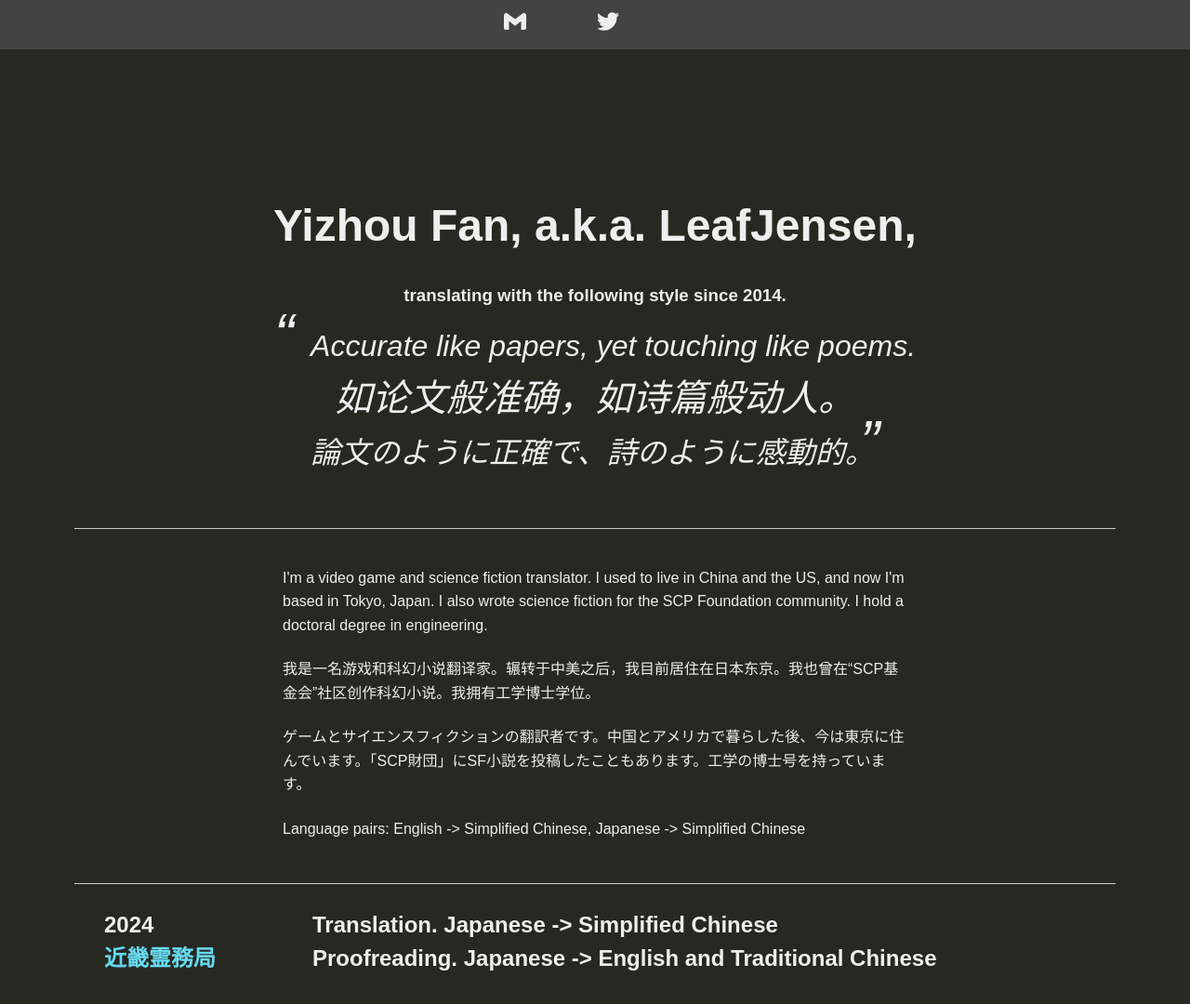
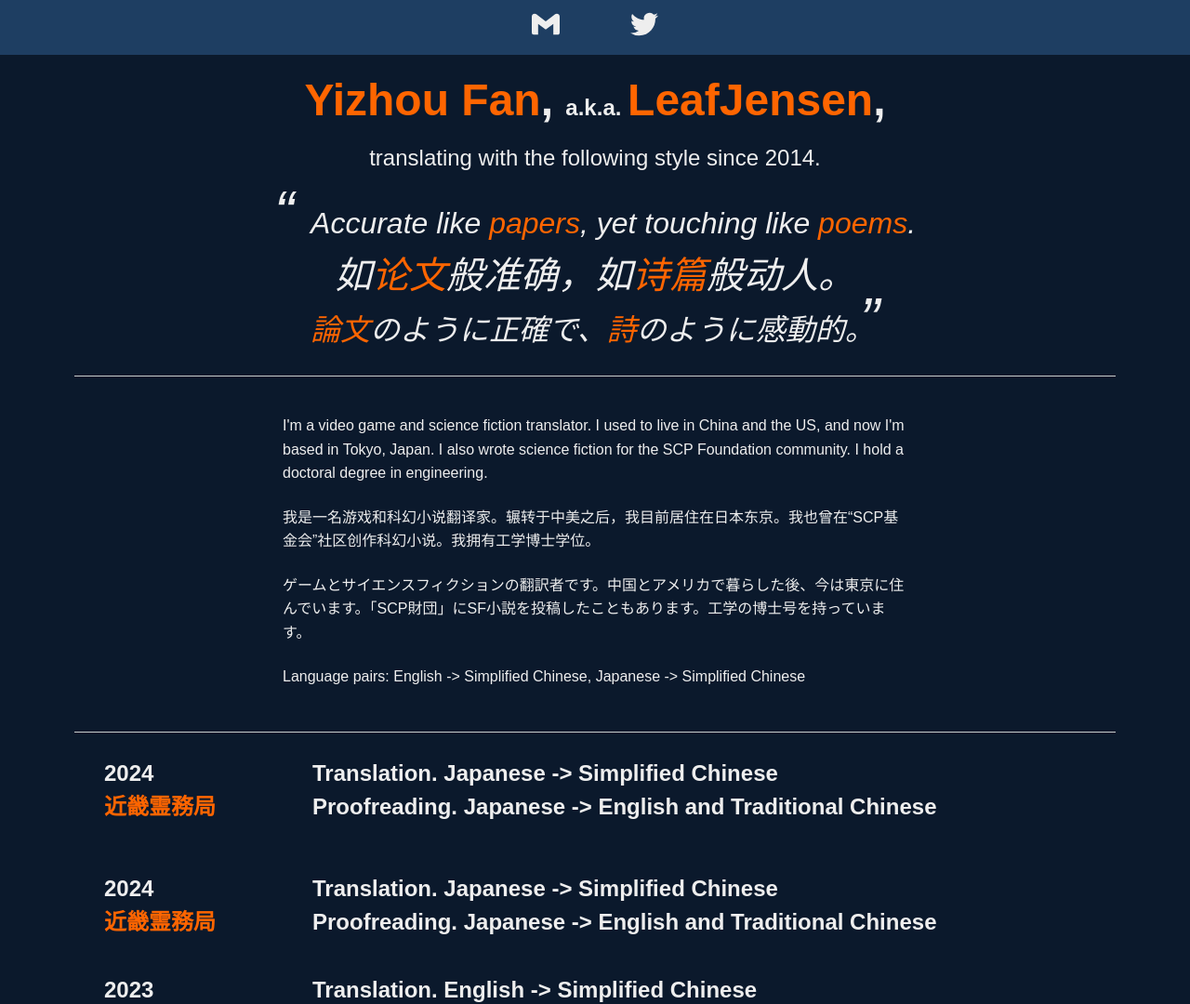
Before and after one commit to YizhouFan/yizhoufan.github.io, a plain HTML site: page index.html in a window 1280 px wide. Shown: the top 1080 px of the page at 93% size. Drawn offline with Linux system fonts and the light colour scheme; a web font is replaced by a local one.

Commit message:
update index.html

```diff
--- a/index.html
+++ b/index.html
@@ -1,14 +1,13 @@
 <!DOCTYPE html>
 <html domain lang="en">
-
     <head>
         <!-- Google tag (gtag.js) -->
-        <script async src="https://www.googletagmanager.com/gtag/js?id=G-CHQNX8QWME"></script>
+        <script async
+            src="https://www.googletagmanager.com/gtag/js?id=G-CHQNX8QWME"></script>
         <script>
             window.dataLayer = window.dataLayer || [];
             function gtag(){dataLayer.push(arguments);}
             gtag('js', new Date());
-
             gtag('config', 'G-CHQNX8QWME');
         </script>
         <meta charset="utf-8">
@@ -35,16 +34,25 @@
         <link href="/" rel="preconnect" crossorigin>
         <link href="/fonts/nunito-sans-v11-latin-regular.woff2" rel="preload"
             crossorigin as="font" type="font/woff2">
-            <link href="https://fonts.googleapis.com/css2?family=Noto+Sans+JP:wght@400;700&family=Sawarabi+Mincho&display=swap" rel="stylesheet">
-            <link href="https://fonts.googleapis.com/css2?family=Tisa+Sans+JP&display=swap" rel="stylesheet">
-            <link href="https://fonts.googleapis.com/css2?family=Kosugi+Maru&display=swap" rel="stylesheet">
-            <link href="https://fonts.googleapis.com/css2?family=M+PLUS+1p:wght@300;400;700&display=swap" rel="stylesheet">
+        <link
+            href="https://fonts.googleapis.com/css2?family=Noto+Sans+JP:wght@400;700&family=Sawarabi+Mincho&display=swap"
+            rel="stylesheet">
+        <link
+            href="https://fonts.googleapis.com/css2?family=Tisa+Sans+JP&display=swap"
+            rel="stylesheet">
+        <link
+            href="https://fonts.googleapis.com/css2?family=Kosugi+Maru&display=swap"
+            rel="stylesheet">
+        <link
+            href="https://fonts.googleapis.com/css2?family=M+PLUS+1p:wght@300;400;700&display=swap"
+            rel="stylesheet">
         <style>
         :root {
             --primary: #66d8ee;
+            --highlight: #FF6500;
             --font-primary: #eee;
-            --bg-primary: #272822;
-            --bg-secondary: #444343;
+            --bg-primary: #0B192C;
+            --bg-secondary: #1E3E62;
             --main-width: calc(100vw - 3em)
         }
 
@@ -82,34 +90,6 @@
             z-index: 1000
         }
 
-        #header-title {
-            display: flex;
-            align-items: center;
-            width: 100%;
-            justify-content: space-around
-        }
-
-        #header-title h1 {
-            margin-right: 1rem
-        }
-
-        #header-title img {
-            border-radius: 50%
-        }
-
-        #header-title picture {
-            width: 21%
-        }
-
-        #nav {
-            z-index: 2;
-            position: relative
-        }
-
-        #posts li {
-            margin-bottom: .5em
-        }
-
         html {
             -webkit-text-size-adjust: 100%;
             line-height: 1.15;
@@ -134,7 +114,7 @@
 
         a {
             background-color: transparent;
-            color: var(--primary);
+            color: var(--highlight);
             text-decoration: none
         }
 
@@ -185,7 +165,7 @@
         }
 
         h1 {
-            line-height: 2.4rem;
+            line-height: 3.5rem;
             margin-bottom: 1.36rem
         }
 
@@ -236,7 +216,7 @@
             flex-direction: column;
             font-weight: 300;
             margin: 0 auto;
-            padding: 4.5em 1.5em 3em;
+            padding: 1em 1em 1em;
             text-align: center;
             width: 45em
         }
@@ -260,7 +240,7 @@
         }
 
         header nav a:first-of-type {
-            margin-left: auto
+            margin-left: 5em
         }
 
         header nav a:last-of-type {
@@ -342,13 +322,23 @@
             line-height: 0rem;
             margin-bottom: .4em
         }
+
+        .small-aka {
+            font-family: 'Nunito Sans', sans-serif;
+            font-style: bold;
+            font-size: 1.5rem;
+            line-height: 1.5rem;
+            margin-bottom: 1.6em;
+            color: var(--font-primary)
+        }
     </style>
     </head>
 
     <body>
         <header>
             <nav>
-            <a href="mailto:leafjensen14@gmail.com"><svg fill="#eee" height="24"
+                <a href="mailto:leafjensen14@gmail.com"><svg fill="#eee"
+                        height="30"
                         role="img" viewBox="0 0 24 24"
                         xmlns="http://www.w3.org/2000/svg">
                         <title>Gmail</title>
@@ -358,7 +348,7 @@
                     </svg>
                 </a>
                 <a href="https://www.x.com/LeafLostIt"><svg fill="#eee"
-                    height="24" role="img" viewBox="0 0 24 24"
+                        height="30" role="img" viewBox="0 0 24 24"
                         xmlns="http://www.w3.org/2000/svg">
                         <title>X</title>
                         <path
@@ -369,53 +359,69 @@
             </nav>
         </header>
         <header>
-            <h1>Yizhou Fan, a.k.a. LeafJensen,</h1>
-            <h3>translating with the following style since 2014.</h3>
-            <!-- <div id="header-title"> -->
-                <motto><span class="big-quote">“ </span>Accurate like papers, yet touching like poems.</motto>
-                <motto-cn>如论文般准确，如诗篇般动人。</motto-cn>
-                <motto-jp>論文のように正確で、詩のように感動的。<span class="big-quote">”</span></motto>
-            <!-- </div> -->
+            <h1><span style="color: var(--highlight);">Yizhou Fan</span>, <span
+                    class="small-aka">a.k.a. </span><span
+                    style="color: var(--highlight);">LeafJensen</span>,</h1>
+            <p class="small-aka">translating with the following style since
+                2014.</p>
+            <motto><span class="big-quote">“ </span>Accurate like <span style="color: var(--highlight);">papers</span>, yet
+                touching like <span style="color: var(--highlight);">poems</span>.</motto>
+            <motto-cn>如<span style="color: var(--highlight);">论文</span>般准确，如<span style="color: var(--highlight);">诗篇</span>般动人。</motto-cn>
+            <motto-jp><span style="color: var(--highlight);">論文</span>のように正確で、<span style="color: var(--highlight);">詩</span>のように感動的。<span
+                    class="big-quote">”</span></motto>
         </header>
         <main>
             <article>
-                <p>I'm a video game and science fiction translator. I used to live in China and the US, and now I'm based in Tokyo, Japan. I also wrote science fiction for the SCP Foundation community. I hold a doctoral degree in engineering.</p>
+                <p>I'm a video game and science fiction translator. I used to
+                    live in China and the US, and now I'm based in Tokyo, Japan.
+                    I also wrote science fiction for the SCP Foundation
+                    community. I hold a doctoral degree in engineering.</p>
                 <p>我是一名游戏和科幻小说翻译家。辗转于中美之后，我目前居住在日本东京。我也曾在“SCP基金会”社区创作科幻小说。我拥有工学博士学位。</p>
-                <p class="jp-text">ゲームとサイエンスフィクションの翻訳者です。中国とアメリカで暮らした後、今は東京に住んでいます。「SCP財団」にSF小説を投稿したこともあります。工学の博士号を持っています。</p>
-                <p>Language pairs: English -> Simplified Chinese, Japanese -> Simplified Chinese</p>
+                <p
+                    class="jp-text">ゲームとサイエンスフィクションの翻訳者です。中国とアメリカで暮らした後、今は東京に住んでいます。「SCP財団」にSF小説を投稿したこともあります。工学の博士号を持っています。</p>
+                <p>Language pairs: English -> Simplified Chinese, Japanese ->
+                    Simplified Chinese</p>
             </article>
         </main>
         <main>
             <div class="container">
                 <div class="left">
                     <h2>2024</h2>
-                    <h2><a href="https://store.steampowered.com/app/2956820/__Kinki_Spiritual_Affairs_Bureau">近畿霊務局</a></h2>
+                    <h2><a
+                            href="https://store.steampowered.com/app/2956820/__Kinki_Spiritual_Affairs_Bureau">近畿霊務局</a></h2>
                 </div>
                 <div class="right">
                     <h2>Translation. Japanese -> Simplified Chinese</h2>
-                    <h2>Proofreading. Japanese -> English and Traditional Chinese</h2>
+                    <h2>Proofreading. Japanese -> English and Traditional
+                        Chinese</h2>
                 </div>
             </div>
             <div class="container">
                 <div class="left">
                     <h2>2024</h2>
-                    <h2><a href="https://store.steampowered.com/app/2956820/__Kinki_Spiritual_Affairs_Bureau">近畿霊務局</a></h2>
+                    <h2><a
+                            href="https://store.steampowered.com/app/2956820/__Kinki_Spiritual_Affairs_Bureau">近畿霊務局</a></h2>
                     <br>
                     <h2>2023</h2>
-                    <h2><a href="https://store.steampowered.com/app/1080680/Cold_Shell/">冰冷躯壳</a></h2>
+                    <h2><a
+                            href="https://store.steampowered.com/app/1080680/Cold_Shell/">冰冷躯壳</a></h2>
                     <br>
                     <h2>2022</h2>
-                    <h2><a href="https://store.steampowered.com/app/1749630/Chill_Corner/">悠闲角落</a></h2>
+                    <h2><a
+                            href="https://store.steampowered.com/app/1749630/Chill_Corner/">悠闲角落</a></h2>
                     <br>
                     <h2>2021</h2>
-                    <h2><a href="https://store.steampowered.com/app/1218640/Draco_Knight/">龙血骑士</a></h2>
+                    <h2><a
+                            href="https://store.steampowered.com/app/1218640/Draco_Knight/">龙血骑士</a></h2>
                     <br>
                     <h2>2018 -</h2>
-                    <h2><a href="https://scp-wiki-cn.wikidot.com/leafjensen-s-personnel-file/">SCP基金会</a></h2>
+                    <h2><a
+                            href="https://scp-wiki-cn.wikidot.com/leafjensen-s-personnel-file/">SCP基金会</a></h2>
                 </div>
                 <div class="right">
                     <h2>Translation. Japanese -> Simplified Chinese</h2>
-                    <h2>Proofreading. Japanese -> English and Traditional Chinese</h2>
+                    <h2>Proofreading. Japanese -> English and Traditional
+                        Chinese</h2>
                     <br>
                     <h2>Translation. English -> Simplified Chinese</h2>
                     <h2>Proofreading. Russian -> English</h2>
@@ -427,7 +433,8 @@
                     <h2>Translation. English -> Simplified Chinese</h2>
                     <br>
                     <br>
-                    <h2>Opus magnus. Translation and proofreading. English -> Simplified Chinese</h2>
+                    <h2>Opus magnus. Translation and proofreading. English ->
+                        Simplified Chinese</h2>
                     <h2>Writing in simplified Chinese.</h2>
                 </div>
             </div>
@@ -436,5 +443,4 @@
             © 2025 Yizhou Fan. All rights reserved.
         </footer>
     </body>
-
 </html>
```
Lines whose indentation alone changed are shown as unchanged.
